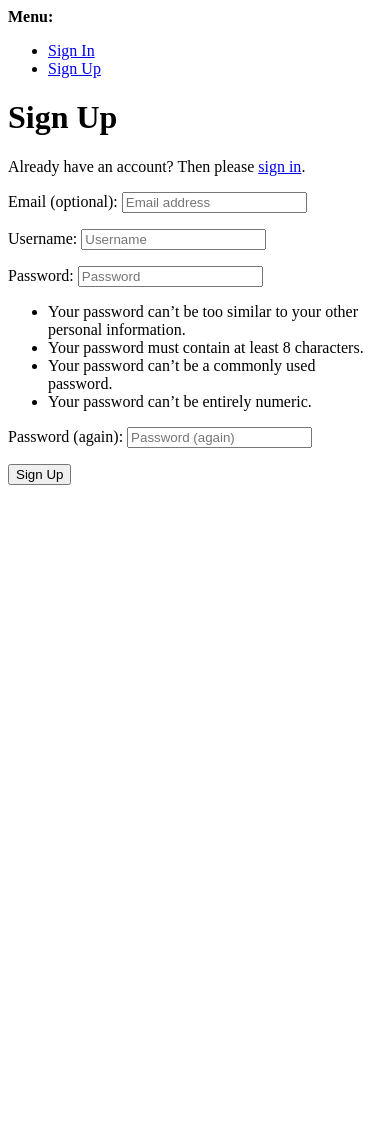
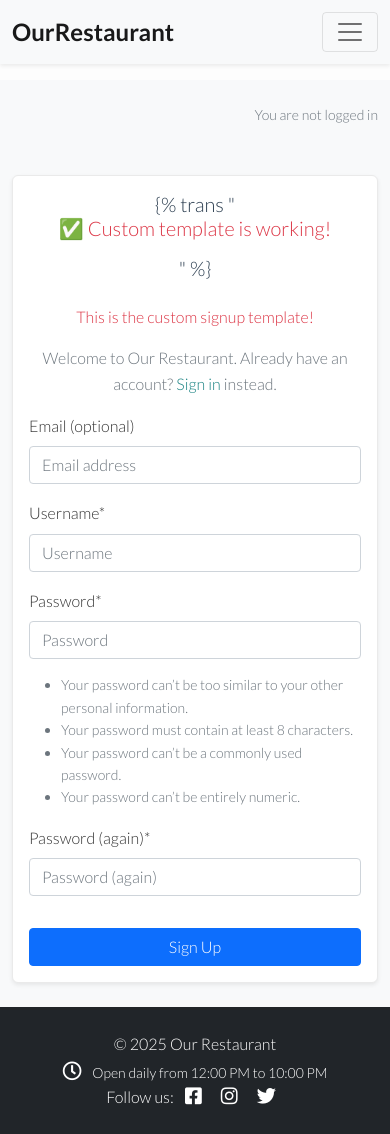
Before and after one commit to GeorgeBarh/restaurant-booking-system-project, a Django app: page /accounts/signup/ in a window 390 px wide. Run offline with Django 4.2, Linux system fonts and the light colour scheme; some libraries are stand-ins or nearby versions.

Commit message:
style sign up page

```diff
--- a/templates/account/signup.html
+++ b/templates/account/signup.html
@@ -1,45 +1,43 @@
-{% extends "account/base_entrance.html" %}
-{% load allauth i18n %}
-{% block head_title %}
-{% trans "Signup" %}
-{% endblock head_title %}
+{% extends "base.html" %}
+{% load i18n %}
+{% load crispy_forms_tags %}
+
+{% block head_title %}{% trans "Sign Up" %}{% endblock %}
+
 {% block content %}
-{% element h1 %}
-{% trans "Sign Up" %}
-{% endelement %}
-{% setvar link %}
-<a href="{{ login_url }}">
-    {% endsetvar %}
-    {% setvar end_link %}
-</a>
-{% endsetvar %}
-{% element p %}
-{% blocktranslate %}Already have an account? Then please {{ link }}sign in{{ end_link }}.{% endblocktranslate %}
-{% endelement %}
-{% if not SOCIALACCOUNT_ONLY %}
-{% url 'account_signup' as action_url %}
-{% element form form=form method="post" action=action_url tags="entrance,signup" %}
-{% slot body %}
-{% csrf_token %}
-{% element fields form=form unlabeled=True %}
-{% endelement %}
-{{ redirect_field }}
-{% endslot %}
-{% slot actions %}
-{% element button tags="prominent,signup" type="submit" %}
-{% trans "Sign Up" %}
-{% endelement %}
-{% endslot %}
-{% endelement %}
-{% endif %}
-{% if PASSKEY_SIGNUP_ENABLED %}
-{% element hr %}
-{% endelement %}
-{% element button href=signup_by_passkey_url tags="prominent,signup,outline,primary" %}
-{% trans "Sign up using a passkey" %}
-{% endelement %}
-{% endif %}
-{% if SOCIALACCOUNT_ENABLED %}
-{% include "socialaccount/snippets/login.html" with page_layout="entrance" %}
-{% endif %}
-{% endblock content %}
+<div class="container mt-5">
+    <div class="row justify-content-center">
+        <div class="col-md-6">
+            <div class="card shadow-sm">
+                <div class="card-body">
+                    <h2 class="card-title mb-4 text-center">{% trans "<p class="text-danger text-center">✅ Custom
+                            template is working!</p>
+                        " %}</h2>
+
+                    <p class="text-danger text-center">This is the custom signup template!</p>
+
+                    <p class="text-muted text-center">
+                        {% blocktrans %}
+                        Welcome to Our Restaurant. Already have an account?
+                        <a href="{{ login_url }}">Sign in</a> instead.
+                        {% endblocktrans %}
+                    </p>
+
+                    <form class="signup" method="post" action="{% url 'account_signup' %}">
+                        {% csrf_token %}
+                        {{ form|crispy }}
+
+                        {% if redirect_field_value %}
+                        <input type="hidden" name="{{ redirect_field_name }}" value="{{ redirect_field_value }}">
+                        {% endif %}
+
+                        <button class="btn btn-primary w-100 mt-3" type="submit">
+                            {% trans "Sign Up" %}
+                        </button>
+                    </form>
+                </div>
+            </div>
+        </div>
+    </div>
+</div>
+{% endblock %}
```
